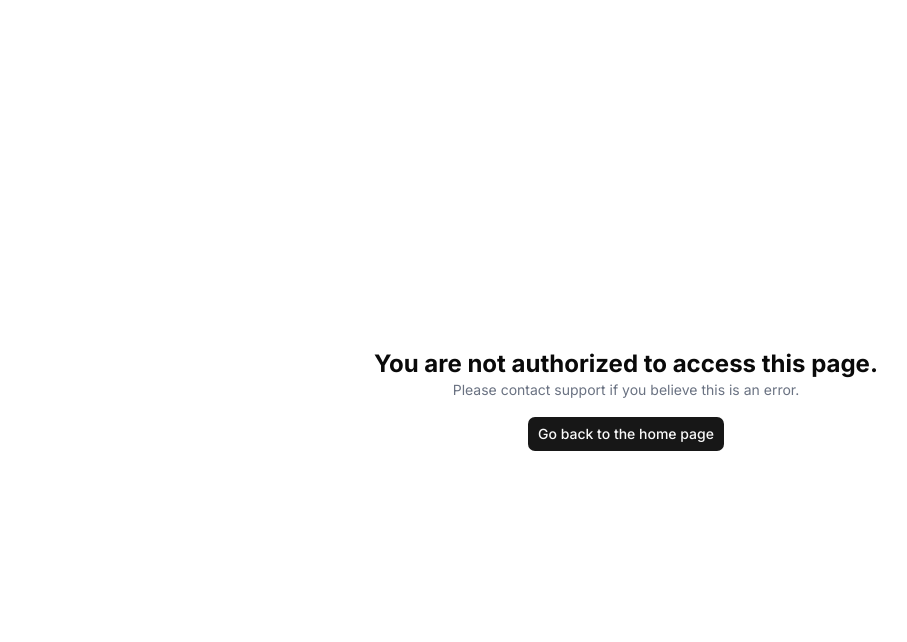
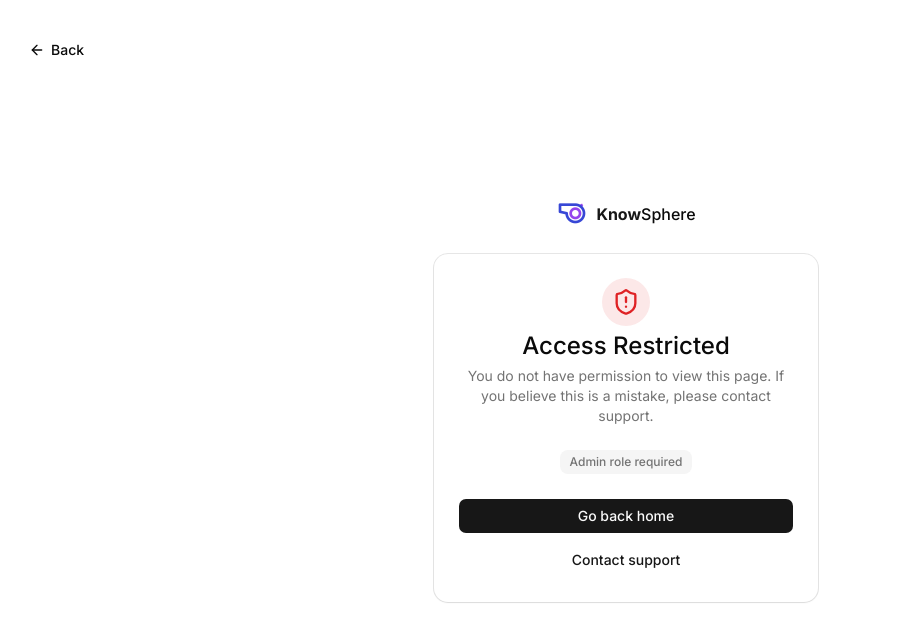
Before and after one commit to billalben/KnowSphere, a Next.js app: page /not-admin in a window 1280 px wide. Shown: the top 642 px of the page, without its empty margins (14-921 px from the left). Built offline with nearby package versions, Linux system fonts and the light colour scheme.

Commit message:
not admin page design

```diff
--- a/app/not-admin/page.tsx
+++ b/app/not-admin/page.tsx
@@ -1,25 +1,75 @@
 import { buttonVariants } from "@/components/ui/button";
+import {
+  Card,
+  CardContent,
+  CardDescription,
+  CardFooter,
+  CardHeader,
+  CardTitle,
+} from "@/components/ui/card";
+import { ArrowLeftIcon, ShieldAlertIcon } from "lucide-react";
+import Image from "next/image";
 import Link from "next/link";
 
 export default function NotAdminPage() {
   return (
-    <div className="flex flex-col items-center justify-center h-screen">
-      <div className="flex flex-col items-center justify-center">
-        <h1 className="text-2xl font-bold">
-          You are not authorized to access this page.
-        </h1>
-        <p className="text-sm text-gray-500">
-          Please contact support if you believe this is an error.
-        </p>
+    <div className="relative flex min-h-svh flex-col items-center justify-center gap-6">
+      <Link
+        href="/"
+        className={buttonVariants({
+          variant: "ghost",
+          className: "absolute top-4 left-4 md:top-8 md:left-8",
+        })}
+      >
+        <ArrowLeftIcon />
+        Back
+      </Link>
 
+      <div className="w-full flex flex-col gap-6 max-w-sm">
         <Link
           href="/"
-          className={buttonVariants({
-            className: "mt-4",
-          })}
+          className="flex items-center gap-2 self-center font-medium"
         >
-          Go back to the home page
+          <Image src="/logo.png" alt="KnowSphere Logo" width={32} height={32} />
+          <span className="text-md">
+            <span className="font-bold text-primary">Know</span>
+            Sphere
+          </span>
         </Link>
+
+        <Card className="w-full mx-auto">
+          <CardHeader className="text-center">
+            <div className="mx-auto flex size-12 items-center justify-center rounded-full bg-destructive/10 text-destructive">
+              <ShieldAlertIcon className="size-7" />
+            </div>
+            <CardTitle className="text-2xl">Access Restricted</CardTitle>
+            <CardDescription>
+              You do not have permission to view this page. If you believe this
+              is a mistake, please contact support.
+            </CardDescription>
+          </CardHeader>
+
+          <CardContent className="flex justify-center">
+            <span className="rounded-md bg-muted px-2.5 py-1 text-xs font-medium text-muted-foreground">
+              Admin role required
+            </span>
+          </CardContent>
+
+          <CardFooter className="flex flex-col gap-2">
+            <Link href="/" className={buttonVariants({ className: "w-full" })}>
+              Go back home
+            </Link>
+            <Link
+              href="mailto:support@knowsphere.app"
+              className={buttonVariants({
+                variant: "link",
+                className: "w-full",
+              })}
+            >
+              Contact support
+            </Link>
+          </CardFooter>
+        </Card>
       </div>
     </div>
   );
```
